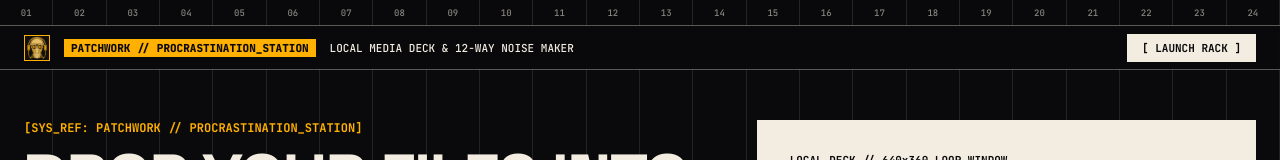
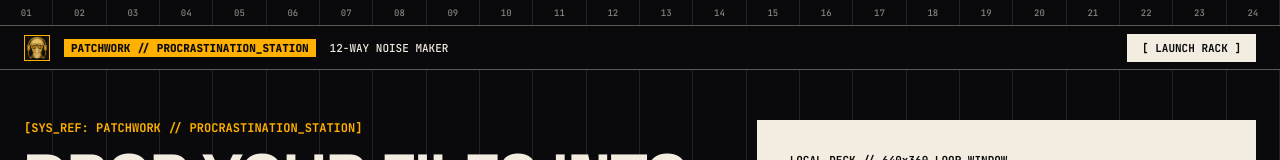
Before and after one commit to WarrenRe/-patchwork-dsp, a plain HTML site: page index.html in a window 1280 px wide. Shown: the top 160 px of the page. Drawn offline with Linux system fonts and the light colour scheme.

```diff
--- a/index.html
+++ b/index.html
@@ -604,7 +604,7 @@
     <div class="header-left">
       <img src="favicon.png" alt="Logo" class="brand-logo" onerror="this.style.display='none'" />
       <span class="tag-amber">PATCHWORK // PROCRASTINATION_STATION</span>
-      <span>LOCAL MEDIA DECK &amp; 12-WAY NOISE MAKER</span>
+      <span>12-WAY NOISE MAKER</span>
     </div>
     <div class="header-right">
       <!-- COMMENTED OUT: Y-Axis / Clock Tracker to prevent mobile overflow -->
```
